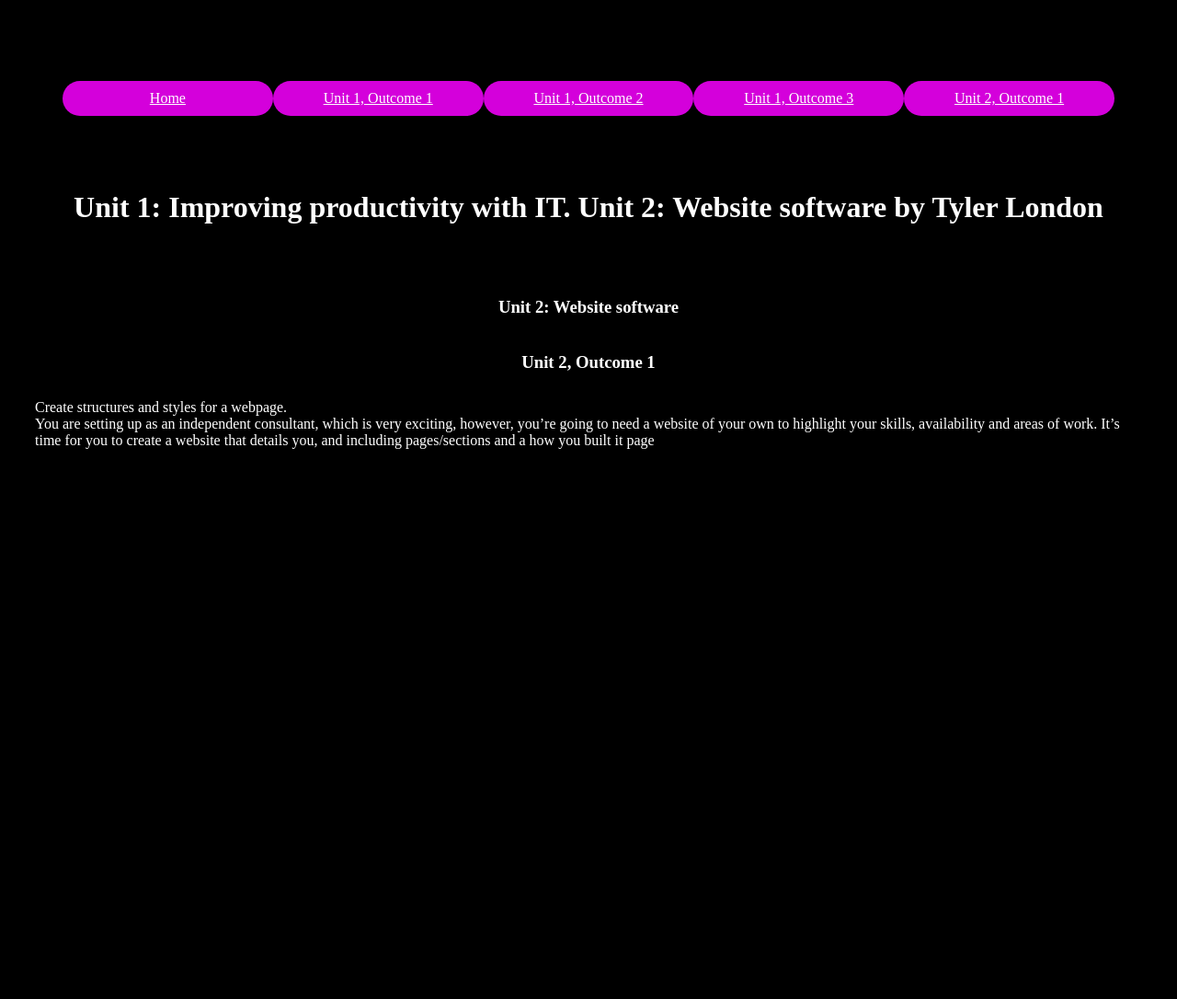
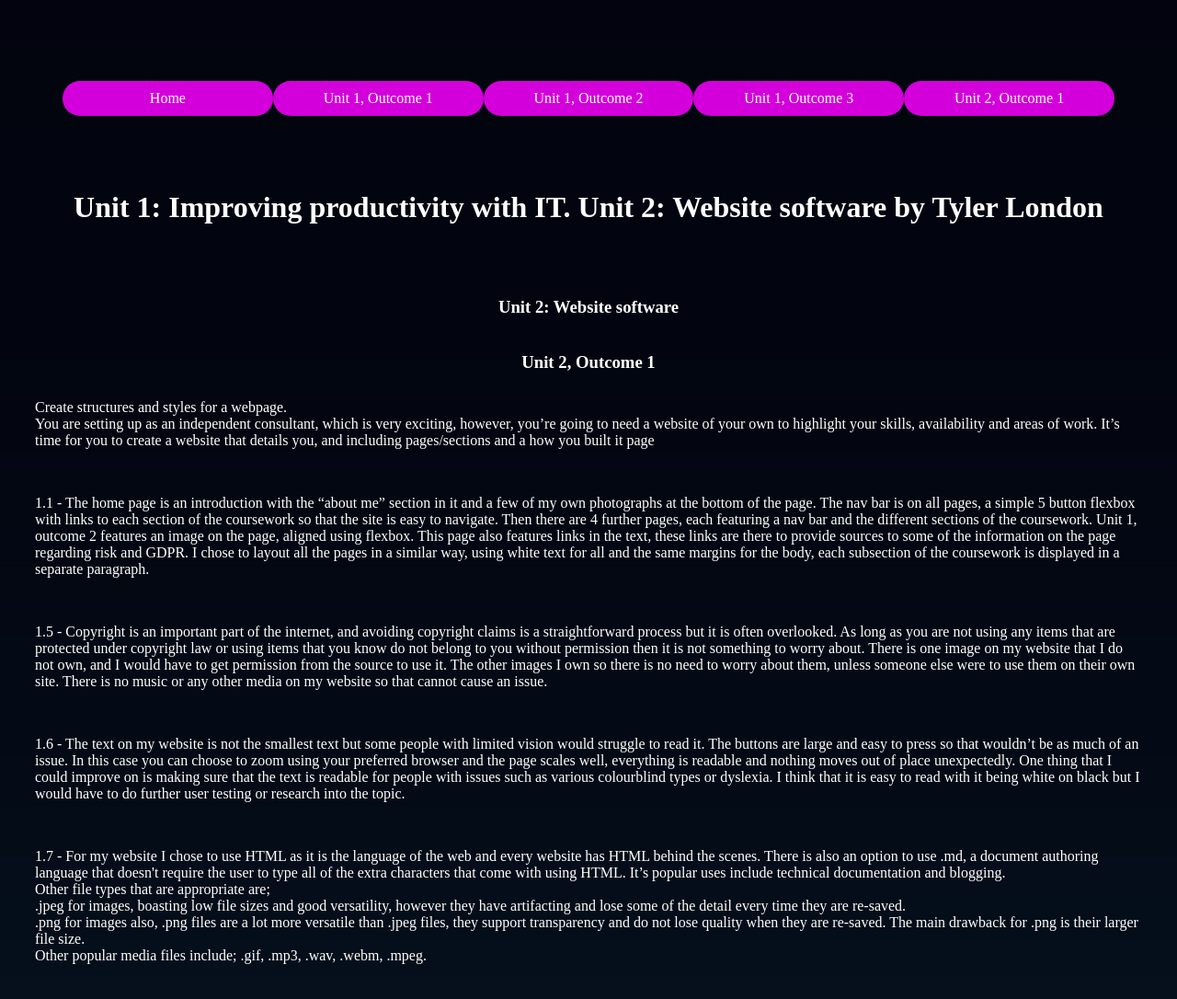
Before and after one commit to TylerGL/CodeNation-DevelopCoding-WebProject, a plain HTML site: page outcometwoone.html in a window 1280 px wide. Shown: the whole page at 92% size. Before the commit the page ends 800 px from the top, so only its background shows below. Drawn offline with Linux system fonts and the light colour scheme; a web font is replaced by a local one.

Commit message:
almost done

```diff
--- a/main.css
+++ b/main.css
@@ -13,9 +13,9 @@ h1,h3{
 body{
     box-sizing: border-box;
     padding:30px;
-    color: White;
+    color: white;
     font-family: 'Hepta Slab', serif;
-    background-color: Black;
+    background:url(img/background.jpg);
 }
 .box{
     box-sizing: border-box;
@@ -24,6 +24,7 @@ body{
     background-color: #d400db;
     width: 20%;
     border-radius:20px;
+    text-decoration: none;
 }
 .container{
     display: flex;
--- a/outcometwoone.html
+++ b/outcometwoone.html
@@ -21,7 +21,28 @@
     You are setting up as an independent consultant, which is very exciting, however, you’re going to need a website of your own to highlight your skills, availability and areas of work. It’s time for you to create a website that details you, and including pages/sections and a how you built it page
     </p>
     <br>
-    <p></p>
+    <p>1.1 - The home page is an introduction with the “about me” section in it and a few of my own photographs at the bottom of the page. The nav bar is on all pages, a simple 5 button flexbox with links to each section of the coursework so that the site is easy to navigate.
+        Then there are 4 further pages, each featuring a nav bar and the different sections of the coursework. Unit 1, outcome 2 features an image on the page, aligned using flexbox. This page also features links in the text, these links are there to provide sources to some of the information on the page regarding risk and GDPR.
+        I chose to layout all the pages in a similar way, using white text for all and the same margins for the body, each subsection of the coursework is displayed in a separate paragraph.
+        </p>
+<br>
+<p>1.5 - Copyright is an important part of the internet, and avoiding copyright claims is a straightforward process but it is often overlooked.
+    As long as you are not using any items that are protected under copyright law or using items that you know do not belong to you without permission then it is not something to worry about.
+    There is one image on my website that I do not own, and I would have to get permission from the source to use it. The other images I own so there is no need to worry about them, unless someone else were to use them on their own site.
+    There is no music or any other media on my website so that cannot cause an issue.
+    </p>
+    <br>
+    <p>1.6 - The text on my website is not the smallest text but some people with limited vision would struggle to read it. The buttons are large and easy to press so that wouldn’t be as much of an issue. In this case you can choose to zoom using your preferred browser and the page scales well, everything is readable and nothing moves out of place unexpectedly. One thing that I could improve on is making sure that the text is readable for people with issues such as various colourblind types or dyslexia. I think that it is easy to read with it being white on black but I would have to do further user testing or research into the topic. </p>
+    <br>
+    <p>1.7 - For my website I chose to use HTML as it is the language of the web and every website has HTML behind the scenes.
+        There is also an option to use .md, a document authoring language that doesn't require the user to type all of the extra characters that come with using HTML. It’s popular uses include technical documentation and blogging.
+        <br>
+        Other file types that are appropriate are; <br>
+        .jpeg for images, boasting low file sizes and good versatility, however they have artifacting and lose some of the detail every time they are re-saved. <br>
+        .png for images also, .png files are a lot more versatile than .jpeg files, they support transparency and do not lose quality when they are re-saved. The main drawback for .png is their larger file size. <br>
+        Other popular media files include; .gif, .mp3, .wav, .webm, .mpeg.
+        </p>
+        <br>
 
 </body>
 </html>
```
Also changed, not shown: index.html (+2 -1 lines), outcomeoneone.html (+6 -2 lines), outcomeonethree.html (+7 -0 lines), outcomeonetwo.html (+4 -2 lines), img/background.jpg (added), 2 other files.
